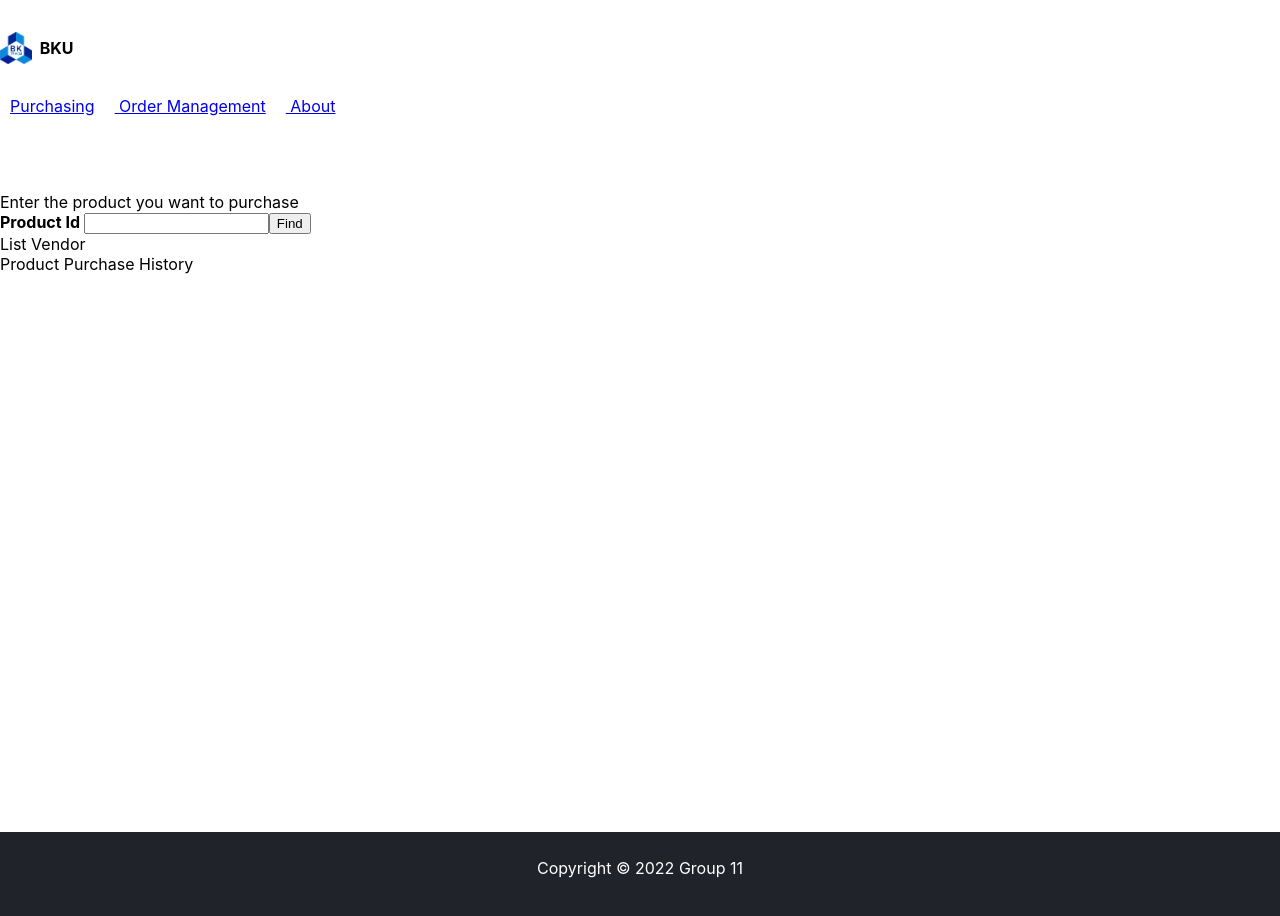
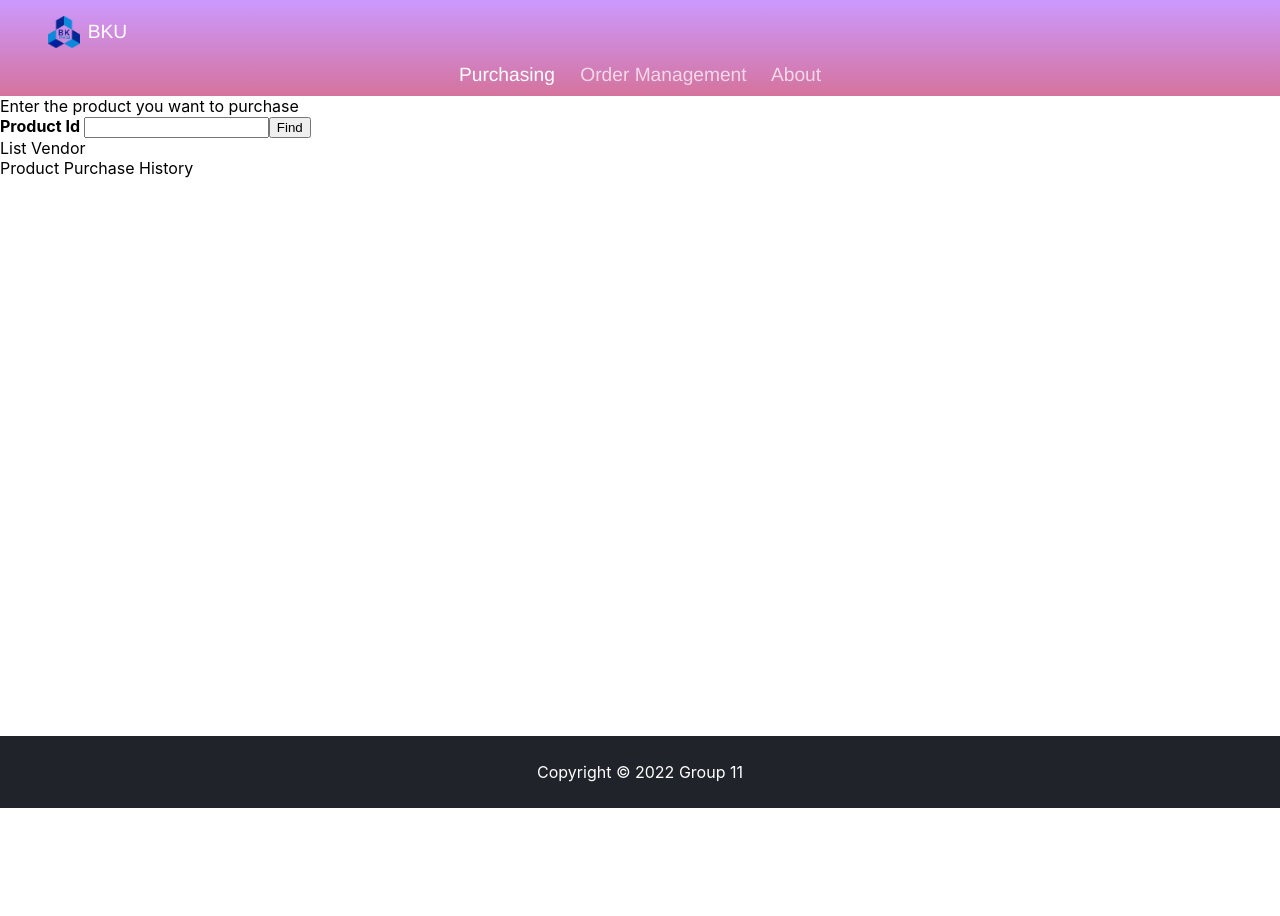
Before and after one commit to chagtraife/PurchasingApp, a React (Create React App) app in the folder frontend/: page / in a window 1280 px wide. Shown: the top 916 px of the page. After the commit the page ends 808 px from the top, so only its background shows below. Built offline with nearby package versions, Linux system fonts and the light colour scheme.

Commit message:
update css

```diff
--- a/frontend/src/App.css
+++ b/frontend/src/App.css
@@ -3,15 +3,16 @@
   flex-wrap: wrap;
   justify-content: space-between;
   width: 100%;
+  background-image: linear-gradient(to bottom, #CC99FF, #D5739D);
 }
 
 .navbar__brand {
   align-items: center;
   display: flex;
-  margin-right: 1rem;
+  margin-left: 3rem;
   min-width: 0;
   top:0;
-  min-height: 6rem;
+  min-height: 4rem;
 }
 .BK-logo {
   height: 2rem;
@@ -22,17 +23,30 @@
   margin-right: 0.5rem;
 }
 .navbar__title {
-  flex: 1 1 auto;
-  overflow: hidden;
+  color: white;
+  font-family: "Helvetica";
+  font-size: larger;
 }
 
 .navbar__link {
   padding-left: 10px;
   padding-right: 10px;
+  color: white;
+  font-size: larger;
+  text-decoration:none;
+  font-family: "Helvetica";
+  opacity: 0.7;
+}
+.navbar__link:hover {
+  opacity: 1;
+}
+.navbar__link:visited {
+  opacity: 1;
 }
 
 .navbar__items_bottom {
-  min-height: 6rem;
+  min-height: 2rem;
+  text-align: center;
 }
 
 .App-link {
@@ -49,7 +63,7 @@
   background-color: #20232a;
   color: #ffffff;
   padding-top: 10px;
-  padding-bottom: 50px;
+  padding-bottom: 10px;
 }
 
 .App-footer_text{
@@ -71,3 +85,15 @@ td, th {
 tr:nth-child(even) {
   background-color: #dddddd;
 }
+
+.aboutContent {
+  margin-top: 3rem;
+  margin-left: 3rem;
+  text-align: center;
+}
+
+.aboutDescription{
+  opacity: 0.8;
+  font-style: italic;
+  font-family: "Courier New"
+}
--- a/frontend/src/App.js
+++ b/frontend/src/App.js
@@ -31,13 +31,13 @@ function App() {
         <div className='navbar__logo'>
           <img src={logo} className="BK-logo" alt="logo" />
         </div>
-        <b className="navbar__title">BKU</b>
+        <div className="navbar__title">BKU</div>
       </div>
 
       <div className='navbar__items_bottom'>
-        <a className='navbar__link' href='/Purchasing'> Purchasing</a>
-        <a className='navbar__link' href='/OrderManagement'> Order Management</a>
-        <a className='navbar__link' href='/About'> About</a>
+        <a className='navbar__link' href='/Purchasing' style={{opacity: (window.location.pathname==="/Purchasing" || window.location.pathname==="/") ? 1 : 0.7}}> Purchasing</a>
+        <a className='navbar__link' href='/OrderManagement' style={{opacity: window.location.pathname==="/OrderManagement" ? 1 : 0.7}}> Order Management</a>
+        <a className='navbar__link' href='/About' style={{opacity: window.location.pathname==="/About" ? 1 : 0.7}}> About</a>
       </div>
 
       </header>
--- a/frontend/src/page/About.js
+++ b/frontend/src/page/About.js
@@ -1,8 +1,12 @@
 export default function About() {
     return (
-        <><div> About Us</div>
-        <div>The Application to support purchasing:</div>
-        <div>- supplier selection</div>
-        <div>- purchase contract management</div></>
+        <div className='aboutContent'>
+            <h1 > About Us</h1>
+            <div className='aboutDescription'>
+                <div>The Application to support purchasing:</div>
+                <div>- supplier selection</div>
+                <div>- purchase contract management</div>
+            </div>
+        </div>
     )
 }
```
